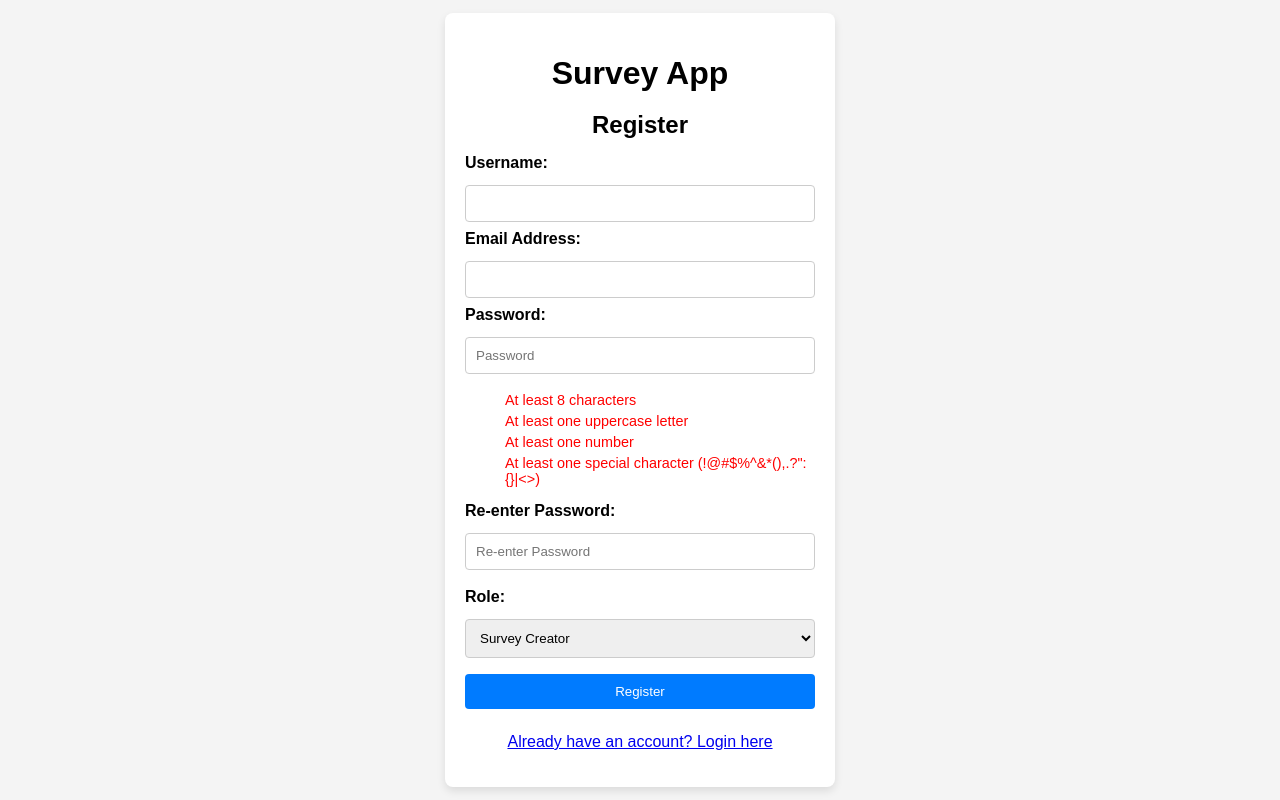
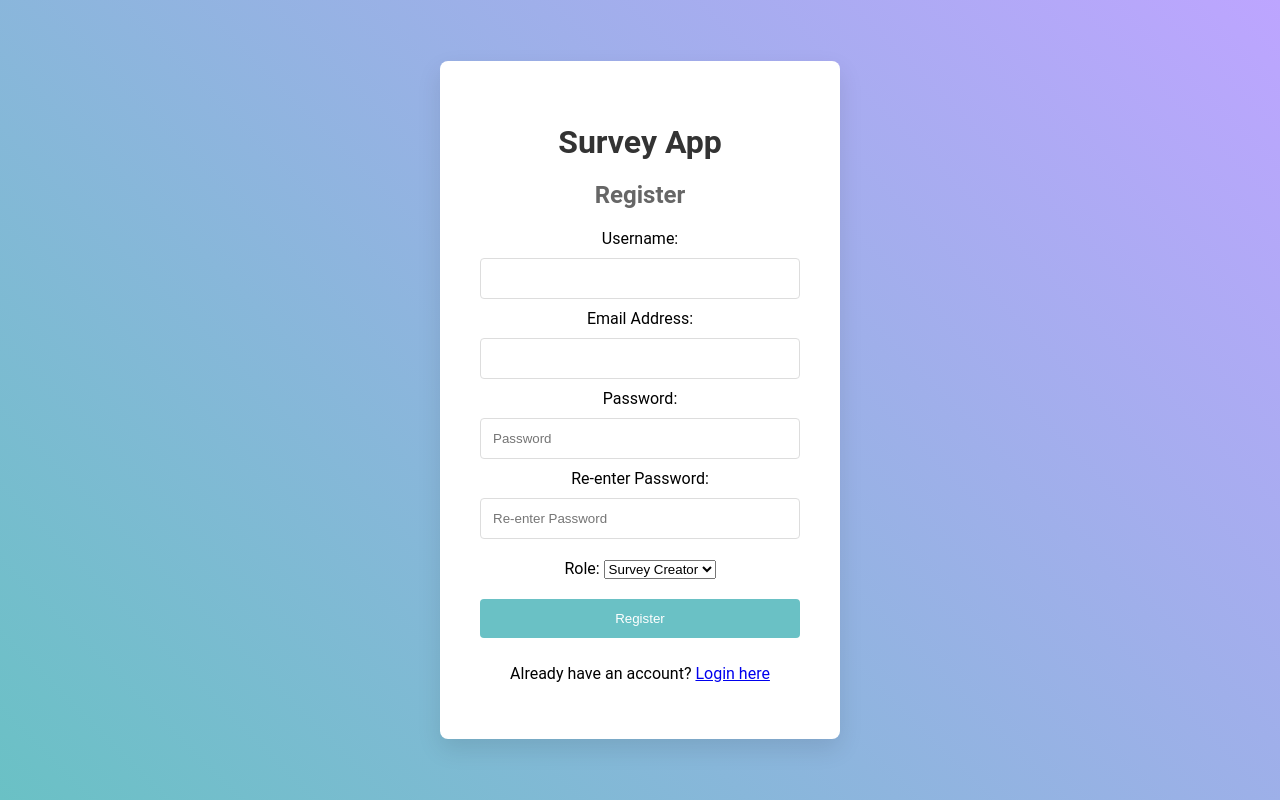
Before and after one commit to jakecast110/final-project--1-, a Django app: page /login/register/ in a window 1280 px wide. Run offline with Django 5.2, Linux system fonts and the light colour scheme.

Commit message:
commit of bootstrap

```diff
--- a/final project/SurveyApp/SurveyApp/settings.py
+++ b/final project/SurveyApp/SurveyApp/settings.py
@@ -121,7 +121,8 @@ USE_TZ = True
 # Static files (CSS, JavaScript, Images)
 # https://docs.djangoproject.com/en/5.1/howto/static-files/
 
-STATIC_URL = 'static/'
+STATIC_URL = '/static/'
+STATICFILES_DIRS = [BASE_DIR / 'SurveyApp' / 'static']
 
 # Default primary key field type
 # https://docs.djangoproject.com/en/5.1/ref/settings/#default-auto-field
--- /dev/null
+++ b/final project/SurveyApp/SurveyApp/static/SurveyApp/script.js
@@ -0,0 +1,55 @@
+document.addEventListener('DOMContentLoaded', function() {
+    const form = document.querySelector('form');
+    const usernameInput = document.getElementById('id_username');
+    const passwordInput = document.getElementById('id_password');
+
+    form.addEventListener('submit', function(event) {
+        if (!validateForm()) {
+            event.preventDefault();
+        }
+    });
+
+    function validateForm() {
+        let isValid = true;
+
+        if (usernameInput.value.trim() === '') {
+            showError(usernameInput, 'Username is required');
+            isValid = false;
+        } else {
+            removeError(usernameInput);
+        }
+
+        if (passwordInput.value.trim() === '') {
+            showError(passwordInput, 'Password is required');
+            isValid = false;
+        } else {
+            removeError(passwordInput);
+        }
+
+        return isValid;
+    }
+
+    function showError(input, message) {
+        const errorElement = input.nextElementSibling;
+        if (errorElement && errorElement.classList.contains('error-message')) {
+            errorElement.textContent = message;
+        } else {
+            const error = document.createElement('div');
+            error.className = 'error-message';
+            error.textContent = message;
+            error.style.color = 'red';
+            error.style.fontSize = '0.8em';
+            error.style.marginTop = '5px';
+            input.parentNode.insertBefore(error, input.nextSibling);
+        }
+        input.style.borderColor = 'red';
+    }
+
+    function removeError(input) {
+        const errorElement = input.nextElementSibling;
+        if (errorElement && errorElement.classList.contains('error-message')) {
+            errorElement.remove();
+        }
+        input.style.borderColor = '';
+    }
+});
--- /dev/null
+++ b/final project/SurveyApp/SurveyApp/static/SurveyApp/styles.css
@@ -0,0 +1,74 @@
+body {
+    font-family: 'Roboto', Arial, sans-serif;
+    display: flex;
+    justify-content: center;
+    align-items: center;
+    height: 100vh;
+    margin: 0;
+    background: linear-gradient(45deg, #6ac1c5, #bda5ff);
+}
+
+.container {
+    width: 320px;
+    padding: 40px;
+    background-color: white;
+    box-shadow: 0 10px 25px rgba(0, 0, 0, 0.1);
+    border-radius: 8px;
+    text-align: center;
+}
+
+h1 {
+    color: #333;
+    margin-bottom: 10px;
+}
+
+h2 {
+    color: #666;
+    margin-bottom: 20px;
+}
+
+input {
+    width: 100%;
+    padding: 12px;
+    margin: 10px 0;
+    box-sizing: border-box;
+    border: 1px solid #ddd;
+    border-radius: 4px;
+    transition: border-color 0.3s;
+}
+
+input:focus {
+    border-color: #6ac1c5;
+    outline: none;
+}
+
+button {
+    width: 100%;
+    padding: 12px;
+    margin: 20px 0 10px;
+    background-color: #6ac1c5;
+    color: white;
+    border: none;
+    border-radius: 4px;
+    cursor: pointer;
+    transition: background-color 0.3s;
+}
+
+button:hover {
+    background-color: #5da7ab;
+}
+
+.register-link {
+    margin-top: 20px;
+    font-size: 0.9em;
+    color: #666;
+}
+
+.register-link a {
+    color: #6ac1c5;
+    text-decoration: none;
+}
+
+.register-link a:hover {
+    text-decoration: underline;
+}
--- /dev/null
+++ b/final project/SurveyApp/package.json
@@ -0,0 +1,5 @@
+{
+  "dependencies": {
+    "bootstrap": "^5.3.3"
+  }
+}
--- a/final project/SurveyApp/survey/templates/survey/register.html
+++ b/final project/SurveyApp/survey/templates/survey/register.html
@@ -1,95 +1,81 @@
+{% load static %}
 <!DOCTYPE html>
 <html lang="en">
 <head>
     <meta charset="UTF-8">
     <meta name="viewport" content="width=device-width, initial-scale=1.0">
     <title>Survey App - Register</title>
+    <link rel="stylesheet" href="{% static 'SurveyApp/styles.css' %}">
     <style>
-        body {
-            font-family: Arial, sans-serif;
-            display: flex;
-            justify-content: center;
-            align-items: center;
-            height: 100vh;
-            margin: 0;
-            background-color: #f4f4f4;
-        }
-        .container {
-            width: 350px;
-            padding: 20px;
-            background-color: white;
-            box-shadow: 0 4px 8px rgba(0, 0, 0, 0.1);
-            border-radius: 8px;
-            text-align: center;
-        }
-        h1, h2 {
-            margin-bottom: 15px;
-        }
-        form {
-            text-align: left;
-        }
-        label {
-            font-weight: bold;
-            margin-bottom: 5px;
-            display: block;
-        }
-        input, select, button {
-            width: 100%;
-            padding: 10px;
-            margin: 8px 0;
-            box-sizing: border-box;
-            border: 1px solid #ccc;
-            border-radius: 4px;
-        }
-        button {
-            background-color: #007bff;
-            color: white;
-            border: none;
-            cursor: pointer;
-        }
-        button:hover {
-            background-color: #0056b3;
-        }
-        .password-requirements {
-            margin-top: 10px;
-            text-align: left;
-            font-size: 0.9em;
-        }
-        .password-requirements li {
-            list-style-type: none;
-            margin-bottom: 5px;
-            color: red;
-        }
-        .password-requirements li.valid {
-            color: green;
-        }
+        /* Additional styles specific to the register page */
         .password-match {
             margin-top: 10px;
             font-size: 0.9em;
-            color: red;
+            color: #ff4d4d;
         }
         .password-match.valid {
-            color: green;
+            color: #4CAF50;
         }
     </style>
+</head>
+<body>
+    <div class="container">
+        <h1>Survey App</h1>
+        <h2>Register</h2>
+
+        <form method="post" action="{% url 'register' %}">
+            {% csrf_token %}
+            <div class="form-group">
+                <label for="id_username">Username:</label>
+                {{ form.username }}
+                {% if form.username.errors %}
+                    <div class="error">{{ form.username.errors.0 }}</div>
+                {% endif %}
+            </div>
+            <div class="form-group">
+                <label for="id_email">Email Address:</label>
+                {{ form.email }}
+                {% if form.email.errors %}
+                    <div class="error">{{ form.email.errors.0 }}</div>
+                {% endif %}
+            </div>
+            <div class="form-group">
+                <label for="id_password">Password:</label>
+                {{ form.password }}
+                {% if form.password.errors %}
+                    <div class="error">{{ form.password.errors.0 }}</div>
+                {% endif %}
+            </div>
+            <div class="form-group">
+                <label for="id_confirm_password">Re-enter Password:</label>
+                {{ form.confirm_password }}
+                {% if form.confirm_password.errors %}
+                    <div class="error">{{ form.confirm_password.errors.0 }}</div>
+                {% endif %}
+                <div id="password-match-message" class="password-match"></div>
+            </div>
+            <div class="form-group">
+                <label for="id_role">Role:</label>
+                <select name="role" id="id_role">
+                    <option value="Survey Creator">Survey Creator</option>
+                    <option value="Survey Taker">Survey Taker</option>
+                </select>
+            </div>
+            <button type="submit" class="btn btn-primary">Register</button>
+        </form>
+
+        <div class="login-link">
+            <p>Already have an account? <a href="{% url 'login' %}">Login here</a></p>
+        </div>
+    </div>
+
+    <script src="{% static 'SurveyApp/script.js' %}"></script>
     <script>
+        // Function to validate password match
         function validatePassword() {
             const password = document.getElementById("id_password").value;
             const confirmPassword = document.getElementById("id_confirm_password").value;
 
-            const requirements = {
-                length: password.length >= 8,
-                capital: /[A-Z]/.test(password),
-                number: /\d/.test(password),
-                special: /[!@#$%^&*(),.?":{}|<>]/.test(password),
-            };
-
-            document.getElementById("length").classList.toggle("valid", requirements.length);
-            document.getElementById("capital").classList.toggle("valid", requirements.capital);
-            document.getElementById("number").classList.toggle("valid", requirements.number);
-            document.getElementById("special").classList.toggle("valid", requirements.special);
-
-            // Check if passwords match
             const matchMessage = document.getElementById("password-match-message");
             if (password && confirmPassword) {
                 if (password === confirmPassword) {
@@ -103,7 +89,47 @@
                 matchMessage.textContent = "";
             }
         }
+
+        // Add event listeners for password inputs
+        document.getElementById("id_password").addEventListener("input", validatePassword);
+        document.getElementById("id_confirm_password").addEventListener("input", validatePassword);
     </script>
+</body>
+</html>
+
+
+{% comment %} {% load static %}
+<!DOCTYPE html>
+<html lang="en">
+<head>
+    <meta charset="UTF-8">
+    <meta name="viewport" content="width=device-width, initial-scale=1.0">
+    <title>Survey App - Register</title>
+    <link rel="stylesheet" href="{% static 'SurveyApp/styles.css' %}">
+    <style>
+        /* Additional styles specific to the register page */
+        .password-requirements {
+            margin-top: 10px;
+            text-align: left;
+            font-size: 0.9em;
+        }
+        .password-requirements li {
+            list-style-type: none;
+            margin-bottom: 5px;
+            color: #ff4d4d;
+        }
+        .password-requirements li.valid {
+            color: #4CAF50;
+        }
+        .password-match {
+            margin-top: 10px;
+            font-size: 0.9em;
+            color: #ff4d4d;
+        }
+        .password-match.valid {
+            color: #4CAF50;
+        }
+    </style>
 </head>
 <body>
     <div class="container">
@@ -112,21 +138,21 @@
 
         <form method="post" action="{% url 'register' %}">
             {% csrf_token %}
-            <div>
+            <div class="form-group">
                 <label for="id_username">Username:</label>
                 {{ form.username }}
                 {% if form.username.errors %}
                     <div class="error">{{ form.username.errors.0 }}</div>
                 {% endif %}
             </div>
-            <div>
+            <div class="form-group">
                 <label for="id_email">Email Address:</label>
                 {{ form.email }}
                 {% if form.email.errors %}
                     <div class="error">{{ form.email.errors.0 }}</div>
                 {% endif %}
             </div>
-            <div>
+            <div class="form-group">
                 <label for="id_password">Password:</label>
                 {{ form.password }}
                 {% if form.password.errors %}
@@ -139,7 +165,7 @@
                     <li id="special">At least one special character (!@#$%^&*(),.?":{}|<>)</li>
                 </ul>
             </div>
-            <div>
+            <div class="form-group">
                 <label for="id_confirm_password">Re-enter Password:</label>
                 {{ form.confirm_password }}
                 {% if form.confirm_password.errors %}
@@ -147,25 +173,26 @@
                 {% endif %}
                 <div id="password-match-message" class="password-match"></div>
             </div>
-            <div>
+            <div class="form-group">
                 <label for="id_role">Role:</label>
-                <select name="role">
+                <select name="role" id="id_role">
                     <option value="Survey Creator">Survey Creator</option>
                     <option value="Survey Taker">Survey Taker</option>
                 </select>
             </div>
-            <button type="submit">Register</button>
+            <button type="submit" class="btn btn-primary">Register</button>
         </form>
 
-        <div>
-            <p><a href="{% url 'login' %}">Already have an account? Login here</a></p>
+        <div class="login-link">
+            <p>Already have an account? <a href="{% url 'login' %}">Login here</a></p>
         </div>
     </div>
 
+    <script src="{% static 'SurveyApp/script.js' %}"></script>
     <script>
         // Add event listeners for password inputs
         document.getElementById("id_password").addEventListener("input", validatePassword);
         document.getElementById("id_confirm_password").addEventListener("input", validatePassword);
     </script>
 </body>
-</html>
+</html> {% endcomment %}
```
Also changed, not shown: final project/SurveyApp/survey/templates/survey/login.html (+9 -38 lines), final project/SurveyApp/SurveyApp/urls.py (line endings or trailing spaces), final project/SurveyApp/package-lock.json (added).
